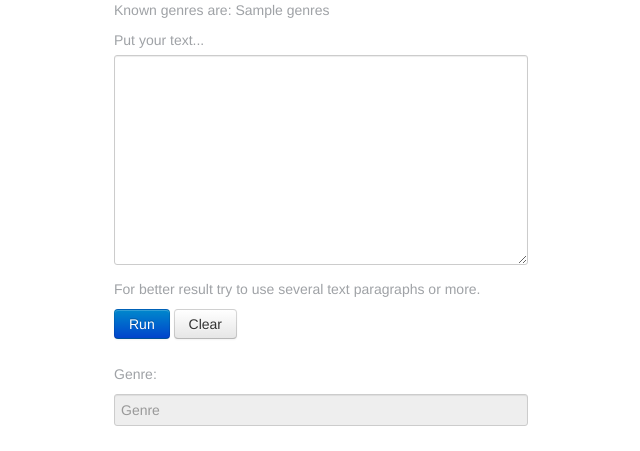
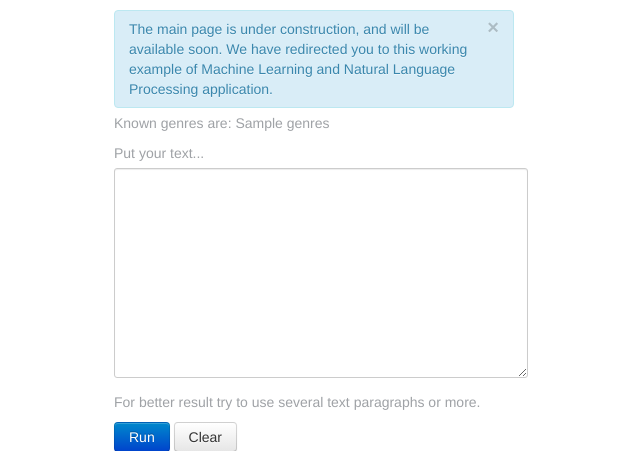
Before and after one commit to korobool/labs-backend, a Django app: template classifier/templates/index.html in a window 1280 px wide. Shown: the part 73-524 px from the top of the page, without its empty margins (326-966 px from the left). Run offline with Django 3.2, Linux system fonts and the light colour scheme; the template is opened without the code that fills it: most values are stand-ins (such as "Sample title", 1, 10 or a date in 2020); parts of the project's set-up code (start-up, migrations or seed data) failed here and were passed over.

Commit message:
Add info about main page
Signed-off-by: Igor Yeryomin <yeryomin.igor@gmail.com>

```diff
--- a/classifier/classifier/model.py
+++ b/classifier/classifier/model.py
@@ -3,7 +3,7 @@ from xmlrpclib import ServerProxy
 def text_processor(text):
     genre = 'Cannot process request. Service is unreachable.'
     try:
-        connect = ServerProxy("http://localhost:8001")
+        connect = ServerProxy("http://korobov-labs.com:8001")
         genre = connect.classify_text(text)
     except Exception as e:
         genre += e
@@ -12,7 +12,7 @@ def text_processor(text):
 def get_known_genres_list():
     genres = []
     try:
-        connect = ServerProxy("http://localhost:8001")
+        connect = ServerProxy("http://korobov-labs.com:8001")
         genres = connect.get_genres_list()
     except Exception as e:
         pass
--- a/classifier/media/script/classifier.js
+++ b/classifier/media/script/classifier.js
@@ -1,6 +1,5 @@
 $(function() {
 	$('#send-btn').click(function() {
-		console.log($('#genre-field'));
 		$('#genre-field').val("Detecting genre...");
 	});
     $('#proc-form').submit(function() {
@@ -14,4 +13,7 @@ $(function() {
         });
         return false;
     });
+	$('.close').click(function() {
+		$(this).parent().toggle();
+	});
 });
--- a/classifier/templates/index.html
+++ b/classifier/templates/index.html
@@ -15,8 +15,14 @@
 		<div id="container" class="center">
 	    	<div id="main">
 	    		{% block content %}
+	    		<div id="label-input" class="alert alert-info">
+	    			<button id="bottom-info" type="button" class="close" data-dismiss="alert">×</button>
+		    			The main page is under construction, and will be available soon.
+		    			We have redirected you to this working example of Machine
+		    			Learning and Natural Language Processing application.
+	    		</div>
 	    		<p id="label-input-describe">Known genres are: {{ genres }}</p>
-                        <p/><p id="label-input">Put your text...</p>
+	    		<p id="label-input">Put your text...</p>
 	    		<form id="proc-form" action="/processing-form/" method="post">{% csrf_token %}
 		    		<div class="def-tab">
 		    			<textarea name="processing-text" id="main-textarea" rows="10"></textarea>
```
Also changed, not shown: classifier/manage.py (line endings or trailing spaces).
